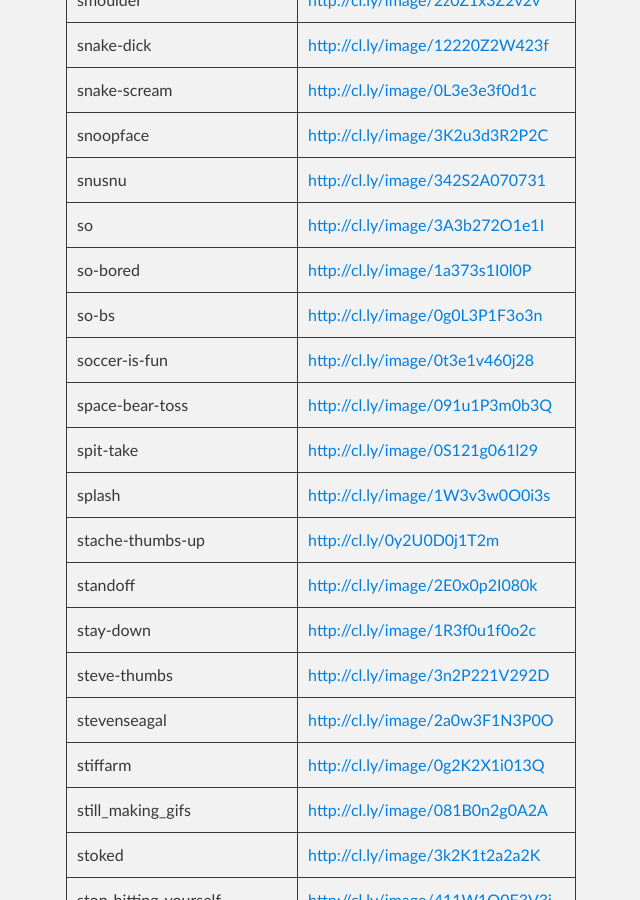
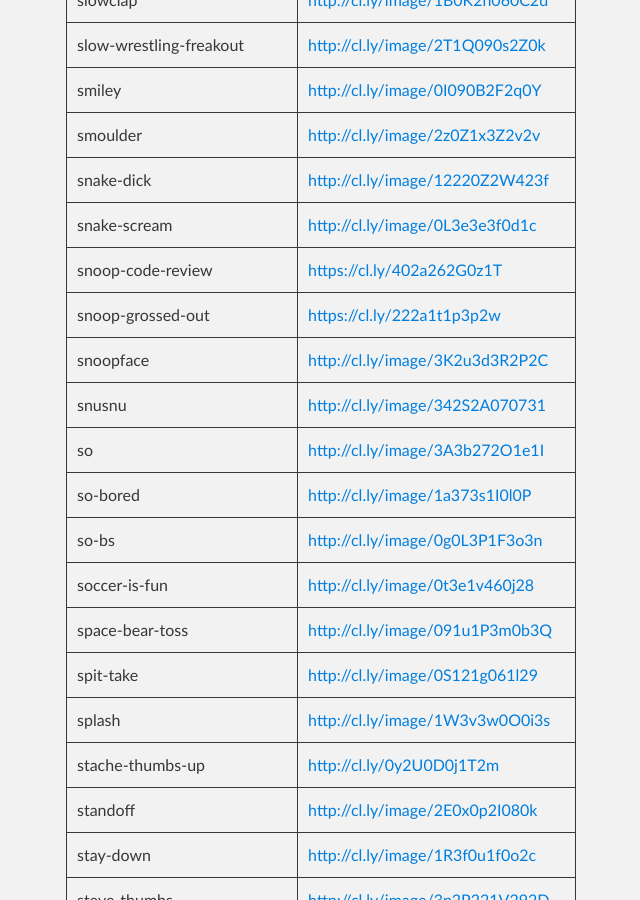
Before and after one commit to eskfung/eskfung.github.io, a Jekyll site: the page built from _posts/2013-03-14-gifs.md, in a window 1280 px wide and 900 px high, scrolled down 22001 px. Shown: the whole window, without its empty margins (254-894 px from the left). Built offline with Jekyll 4.4.1, drawn with Linux system fonts in a browser that asks for light colours; some of the changed text lies outside the part shown.

Commit message:
Updating gifs

```diff
--- a/_posts/2013-03-14-gifs.md
+++ b/_posts/2013-03-14-gifs.md
@@ -489,6 +492,8 @@ smiley | <http://cl.ly/image/0I090B2F2q0Y>
 smoulder | <http://cl.ly/image/2z0Z1x3Z2v2v>
 snake-dick | <http://cl.ly/image/12220Z2W423f>
 snake-scream | <http://cl.ly/image/0L3e3e3f0d1c>
+snoop-code-review | <https://cl.ly/402a262G0z1T>
+snoop-grossed-out | <https://cl.ly/222a1t1p3p2w>
 snoopface | <http://cl.ly/image/3K2u3d3R2P2C>
 snusnu | <http://cl.ly/image/342S2A070731>
 so | <http://cl.ly/image/3A3b272O1e1I>
```
Also changed, not shown: other parts of _posts/2013-03-14-gifs.md (+3 -0 lines).
